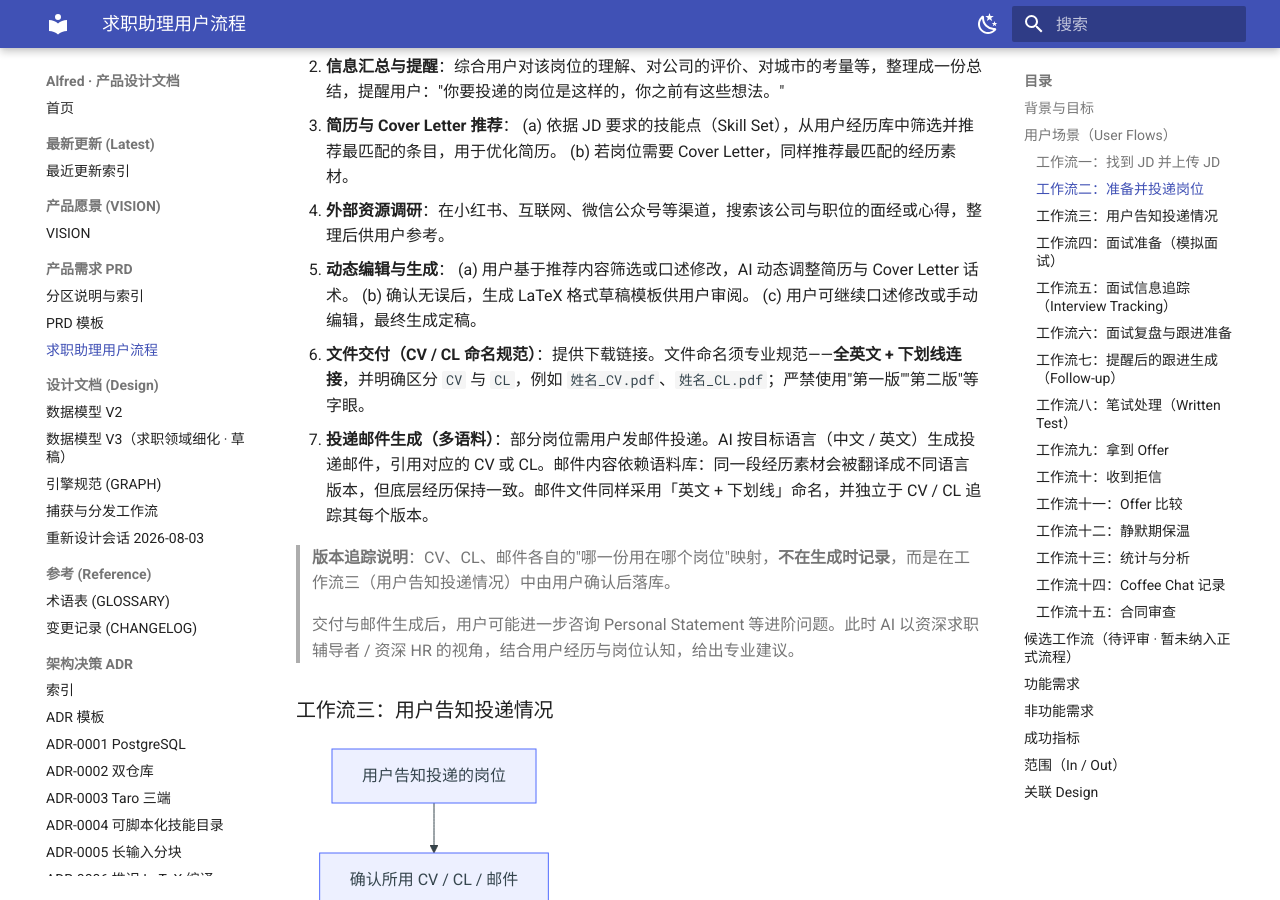
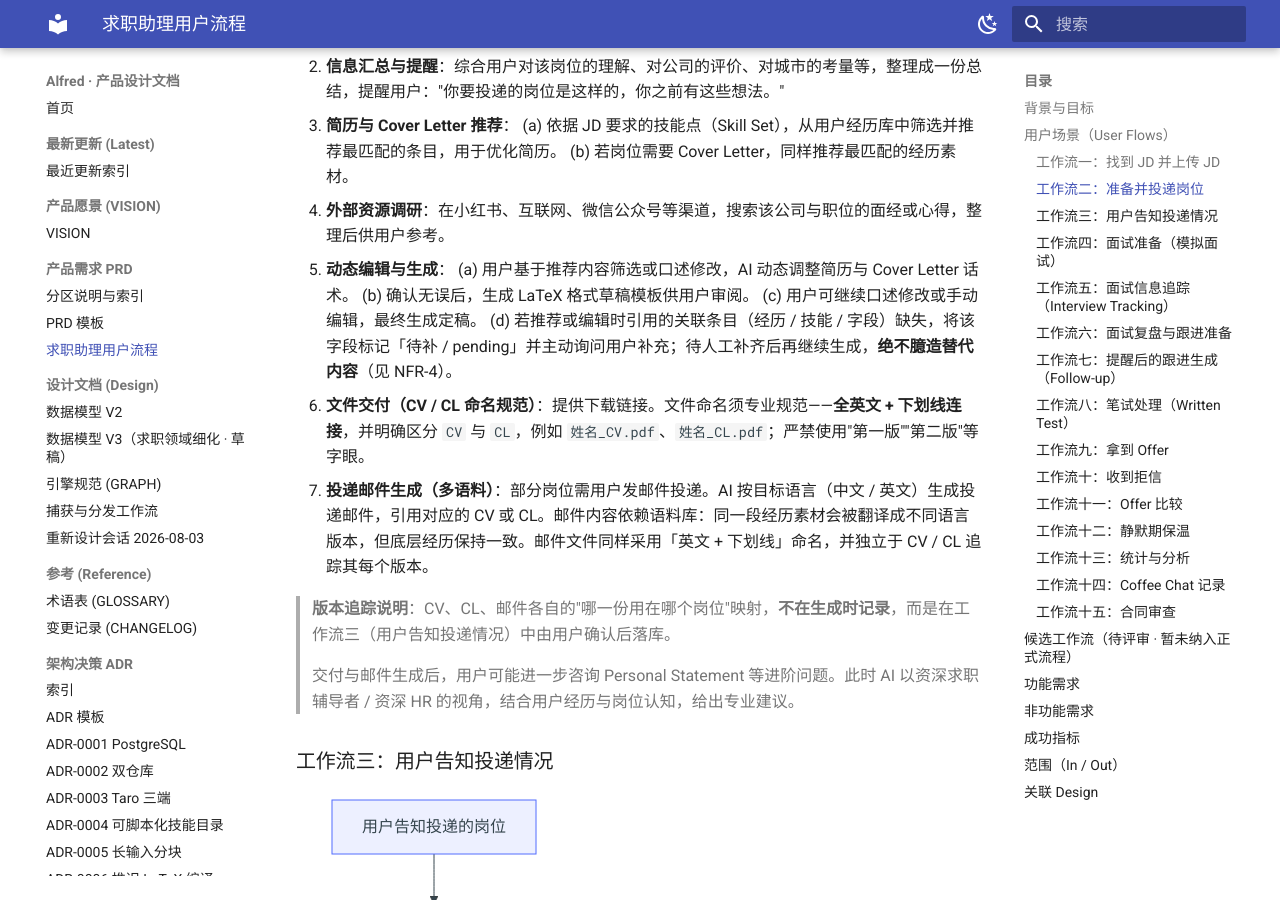
Before and after one commit to Gavin-OP/alfred-api, an MkDocs documentation site: the page built from docs/prd/job-seeking.md, in a window 1280 px wide and 900 px high, scrolled down 3090 px. Built offline with MkDocs 1.6.1 and Material for MkDocs 9.7.7, drawn with Linux system fonts in a browser that asks for light colours; some of the changed text lies outside the part shown.

Commit message:
docs(prd): 新增 NFR-4 缺失信息·人工补齐优先，并补工作流二 step 5(d)
- 确立编辑/生成路径缺失信息时 human-in-the-loop 原则：不臆造、标记 pending 并询问
- 工作流二动态编辑与生成补 (d)：关联条目缺失时挂起待人工补齐再继续
- 统一 generalization 工作流九/十五「缺失即询问」与工作流三/四/八「不编造」

```diff
--- a/docs/prd/job-seeking.md
+++ b/docs/prd/job-seeking.md
@@ -75,6 +75,7 @@ flowchart TD
    (a) 用户基于推荐内容筛选或口述修改，AI 动态调整简历与 Cover Letter 话术。
    (b) 确认无误后，生成 LaTeX 格式草稿模板供用户审阅。
    (c) 用户可继续口述修改或手动编辑，最终生成定稿。
+   (d) 若推荐或编辑时引用的关联条目（经历 / 技能 / 字段）缺失，将该字段标记「待补 / pending」并主动询问用户补充；待人工补齐后再继续生成，**绝不臆造替代内容**（见 NFR-4）。
 6. **文件交付（CV / CL 命名规范）**：提供下载链接。文件命名须专业规范——**全英文 + 下划线连接**，并明确区分 `CV` 与 `CL`，例如 `姓名_CV.pdf`、`姓名_CL.pdf`；严禁使用"第一版""第二版"等字眼。
 7. **投递邮件生成（多语料）**：部分岗位需用户发邮件投递。AI 按目标语言（中文 / 英文）生成投递邮件，引用对应的 CV 或 CL。邮件内容依赖语料库：同一段经历素材会被翻译成不同语言版本，但底层经历保持一致。邮件文件同样采用「英文 + 下划线」命名，并独立于 CV / CL 追踪其每个版本。
 
@@ -361,6 +362,7 @@ flowchart TD
 - **NFR-1 可溯源**：每条入库信息都能回答「你凭什么这么说」（关联原始输入）。
 - **NFR-2 多模态优先**：输入门槛越低越好（语音 / 图片 / 文字均可）。
 - **NFR-3 不代替判断**：投递决策由人做，AI 只降低摩擦。
+- **NFR-4 缺失信息·人工补齐优先**：编辑或生成过程中若发现关联信息缺失（经历库无匹配条目 / 某字段为空 / 引用了尚不存在的节点），AI 不得臆造或静默跳过；将该字段标记「待补 / pending」并主动向用户询问，待人工补充后再继续下游处理。本条是工作流九/十五「缺失即询问」与工作流三/四/八「不编造」的统一 generalization，专门堵住编辑 / 生成路径的幻觉口子。
 
 ## 成功指标
 
```
